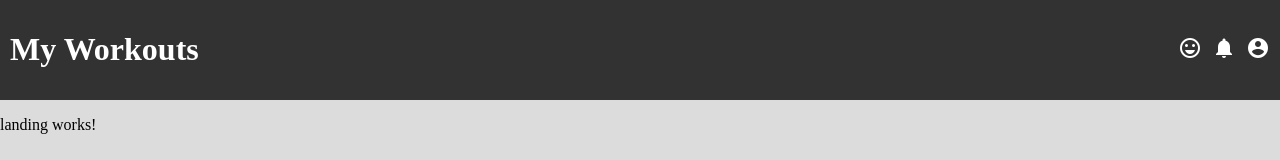
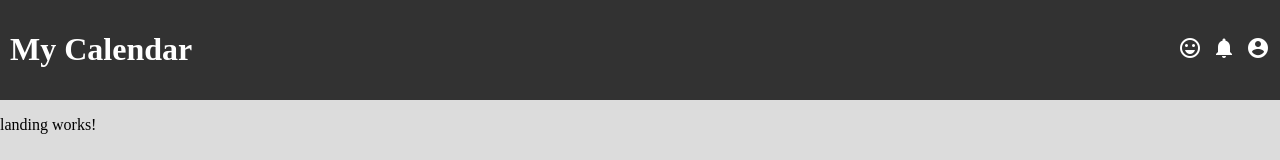
Before and after one commit to amczuboka/WorkoutDesignProject, an Angular app: page / in a window 1280 px wide. Shown: the top 160 px of the page. Built offline with nearby package versions, Linux system fonts and the light colour scheme.

Commit message:
Update header.component.ts
Add map to change title dynamically depending on the page the user is on

```diff
--- a/src/app/components/header/header.component.ts
+++ b/src/app/components/header/header.component.ts
@@ -34,7 +34,8 @@ export class HeaderComponent {
   mapPathToTitle(path: string): string {
     const titleMap: { [key: string]: string } = {
       points: 'My Points',
+      workouts: 'My Workouts',
     };
-    return titleMap[path] || 'My Workouts';
+    return titleMap[path] || 'My Calendar';
   }
 }
```
